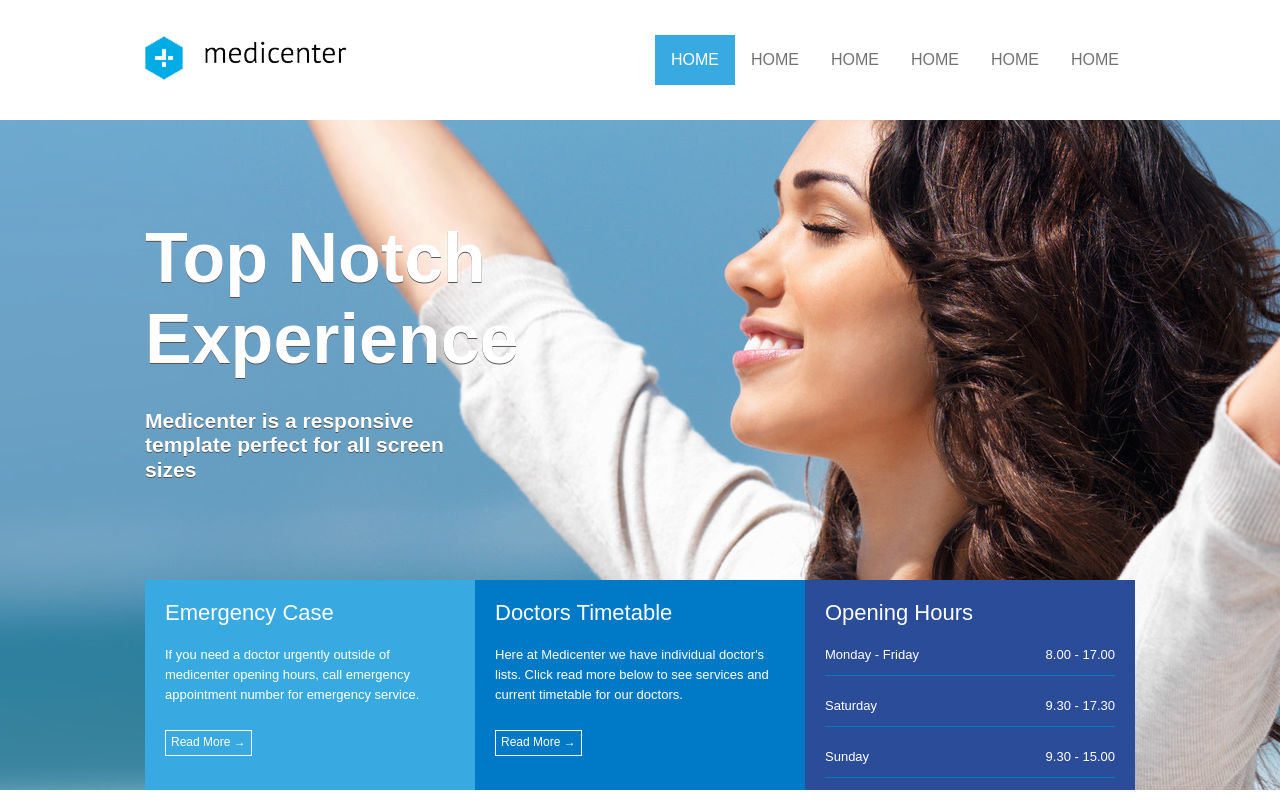
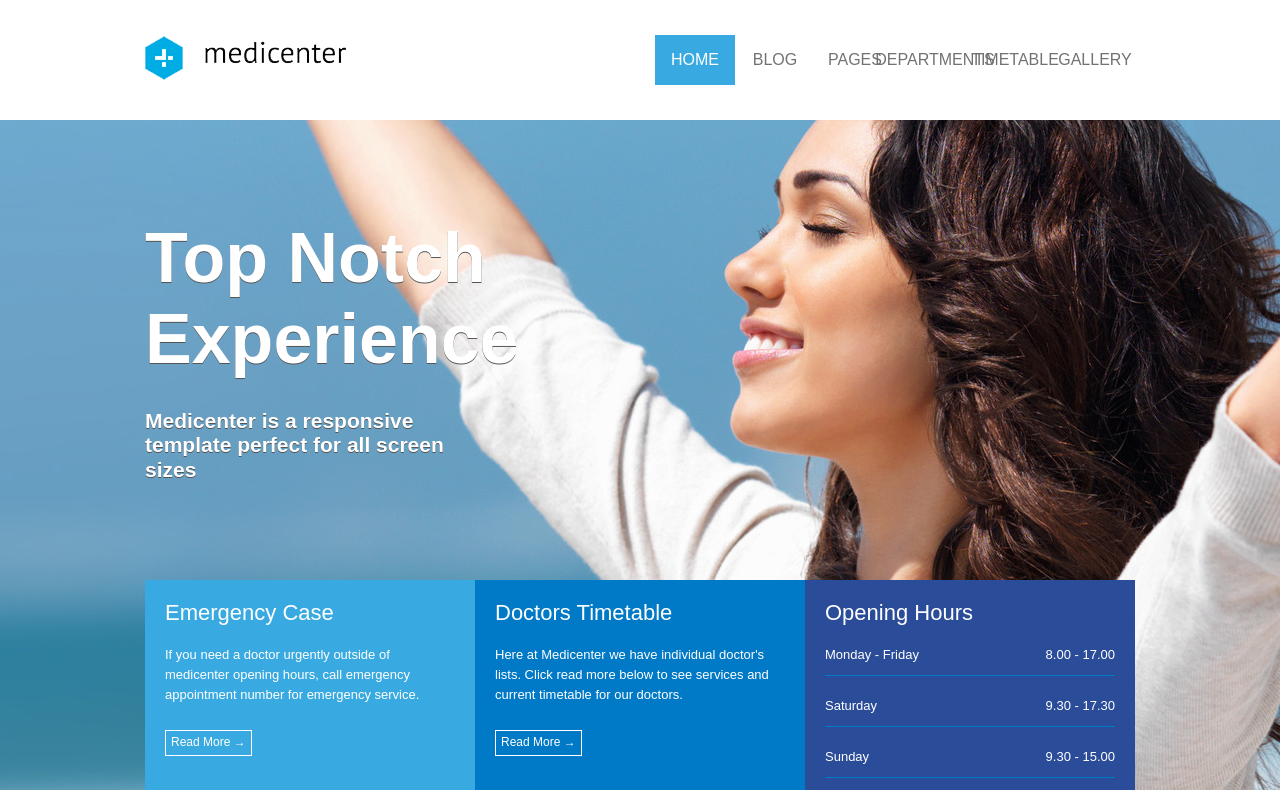
Before and after one commit to Andrehrc/templeate-aula-medicenter, a plain HTML site: page index.html in a window 1280 px wide. Shown: the top 800 px of the page. Drawn offline with Linux system fonts and the light colour scheme.

Commit message:
Update index.html

```diff
--- a/index.html
+++ b/index.html
@@ -46,11 +46,11 @@
                     </div>
                     <ul>
                         <a href="index.html"><li id="homepage">HOME</li></a>
-                        <a href="index.html"><li class="">HOME</li></a>
-                        <a href="index.html"><li class="">HOME</li></a>
-                        <a href="index.html"><li class="">HOME</li></a>
-                        <a href="index.html"><li class="">HOME</li></a>
-                        <a href="index.html"><li class="">HOME</li></a>
+                        <a href="index.html"><li class="">BLOG</li></a>
+                        <a href="index.html"><li class="">PAGES</li></a>
+                        <a href="index.html"><li class="">DEPARTMENTS</li></a>
+                        <a href="index.html"><li class="">TIMETABLE</li></a>
+                        <a href="index.html"><li class="">GALLERY</li></a>
                     </ul>
                 </nav>
             </div>
```
